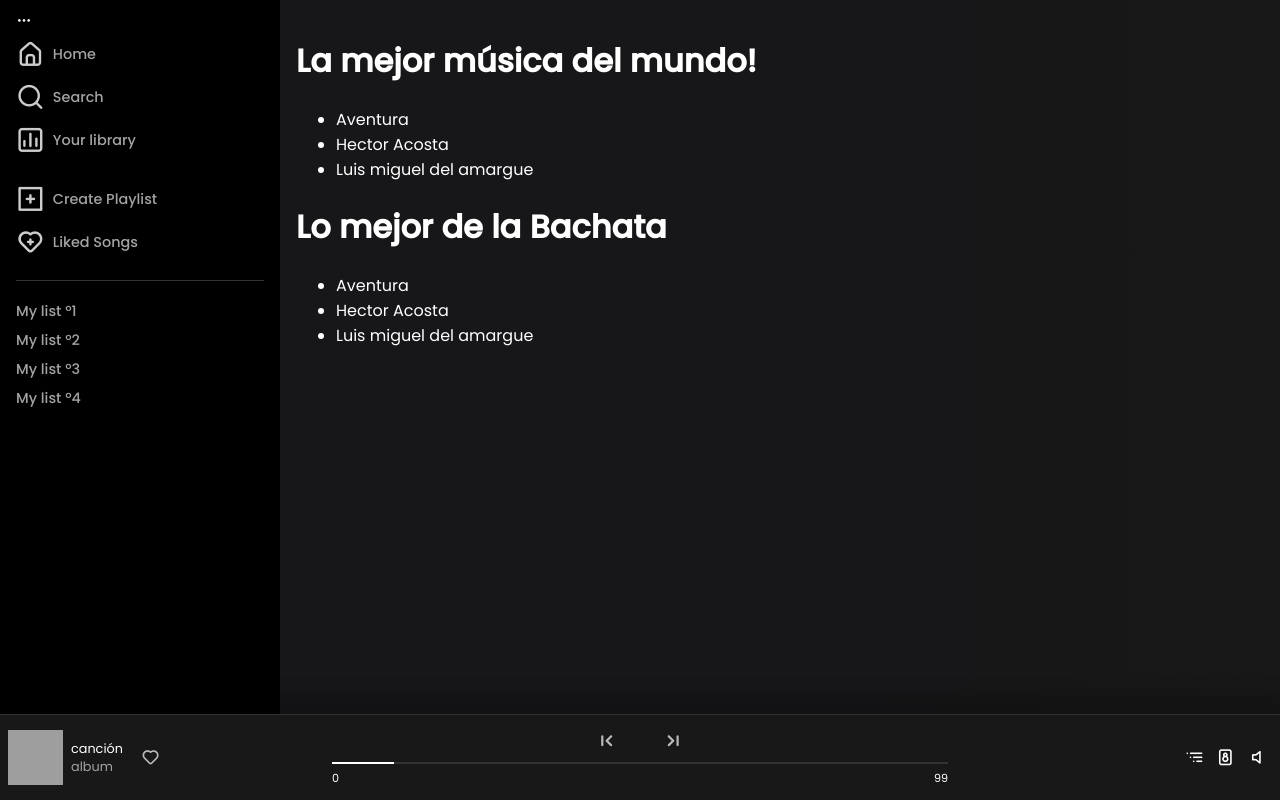
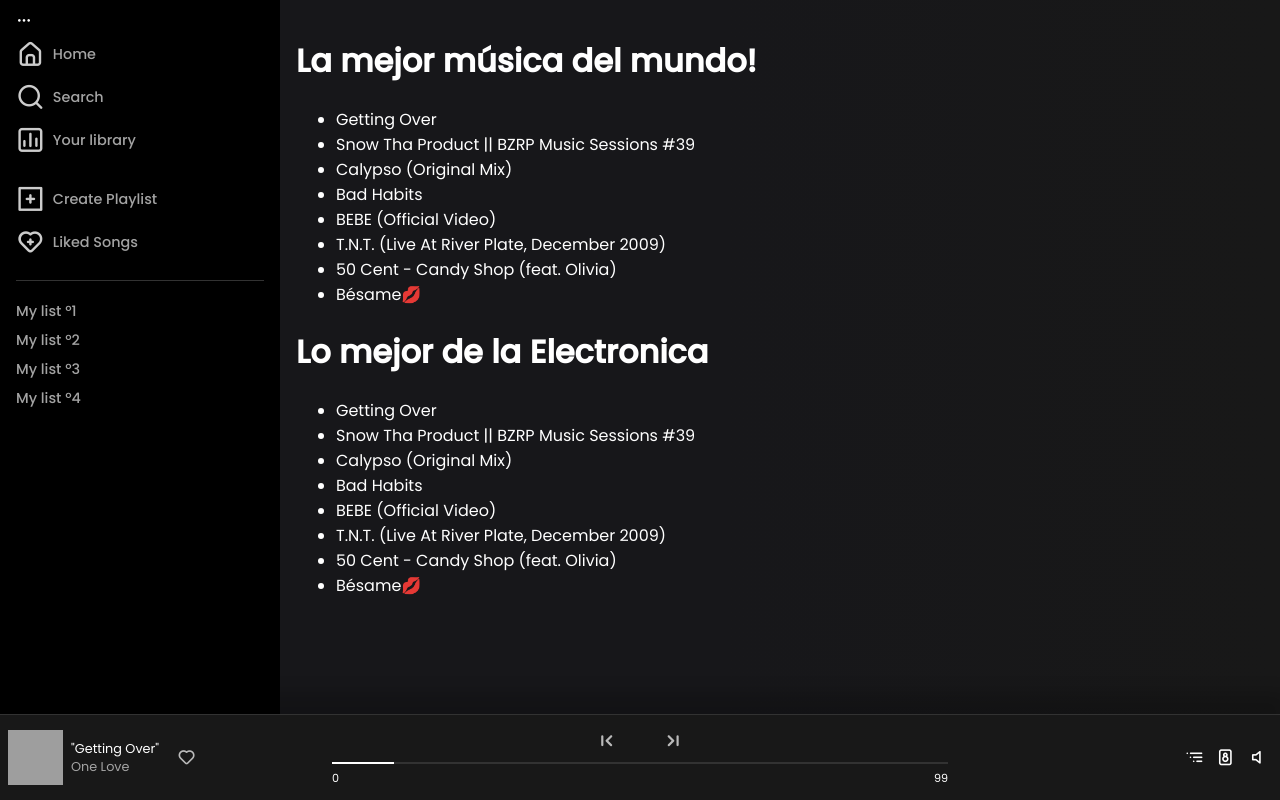
Before and after one commit to mat-ilde/YuMusica, an Angular app in the folder spotify/: page /tracks in a window 1280 px wide. Built offline with nearby package versions, Linux system fonts and the light colour scheme; grey boxes are pictures that could not be loaded.

Commit message:
Added dataset example

```diff
--- /dev/null
+++ b/spotify/src/app/core/models/artist.model.ts
@@ -0,0 +1,5 @@
+export interface ArtistModel {
+    name: string;
+    nickname: string;
+    nationality: string
+}
--- a/spotify/src/app/modules/tracks/pages/trackspage/trackspage.component.html
+++ b/spotify/src/app/modules/tracks/pages/trackspage/trackspage.component.html
@@ -2,7 +2,7 @@
     <!-- top section small -->
     <app-section-generic  [dataTracks]="mockTraksList"[mode]="'small'" [title]="'La mejor música del mundo!'"></app-section-generic>
     <!-- top section big -->
-    <app-section-generic [dataTracks]="mockTraksList" [mode]="'big'" [title]="'Lo mejor de la Bachata'"></app-section-generic>
+    <app-section-generic [dataTracks]="mockTraksList" [mode]="'big'" [title]="'Lo mejor de la Electronica'"></app-section-generic>
 
 
 </div>
--- a/spotify/src/app/modules/tracks/pages/trackspage/trackspage.component.ts
+++ b/spotify/src/app/modules/tracks/pages/trackspage/trackspage.component.ts
@@ -1,4 +1,6 @@
 import { Component, OnInit } from '@angular/core';
+import { TrackModel } from '@core/models/tracks.model';
+import * as dataRaw from '../../../../data/tracks.json';
 
 @Component({
   selector: 'app-trackspage',
@@ -6,20 +8,14 @@ import { Component, OnInit } from '@angular/core';
   styleUrls: ['./trackspage.component.css']
 })
 export class TrackspageComponent implements OnInit {
-  mockTraksList=[
-    {
-      name:'Aventura'
-    },
-    {
-      name:'Hector Acosta'
-    },
-    {
-      name:'Luis miguel del amargue'
-    }
+    mockTraksList: Array <TrackModel>=[
+
   ]
   constructor() { }
 
   ngOnInit(): void {
+    const { data }: any=(dataRaw as any).default
+    this.mockTraksList=data
   }
 
 }
--- a/spotify/src/app/shared/components/mediaplayer/mediaplayer.component.html
+++ b/spotify/src/app/shared/components/mediaplayer/mediaplayer.component.html
@@ -22,8 +22,8 @@
 
         <img [src]="mockOver.cover" alt="" class="cover">
         <div class="track-info">
-            <h3 class="track-title">{{mockOver?.name}}</h3>
-            <h5 class="track-title sub-title">{{mockOver?.album}}</h5>
+            <h3 class="track-title">{{mockOver.name}}</h3>
+            <h5 class="track-title sub-title">{{mockOver.album}}</h5>
         </div>
         <div class="track-like">
             <button class="btn-like">
--- a/spotify/src/app/shared/components/mediaplayer/mediaplayer.component.ts
+++ b/spotify/src/app/shared/components/mediaplayer/mediaplayer.component.ts
@@ -1,4 +1,5 @@
 import { Component, OnInit } from '@angular/core';
+import { TrackModel } from '@core/models/tracks.model';
 
 @Component({
   selector: 'app-mediaplayer',
@@ -6,10 +7,13 @@ import { Component, OnInit } from '@angular/core';
   styleUrls: ['./mediaplayer.component.css']
 })
 export class MediaplayerComponent implements OnInit {
-  mockOver: any={
-    cover:'https://imagen.research.google/main_gallery_images/the-toronto-skyline-with-google-brain-logo.jpg',
-    album:'album',
-    name: 'canción'
+  //tiene que cumplir con el modelo de la interfaz TrackModel
+  mockOver: TrackModel={
+    cover:'https://jenesaispop.com/wp-content/uploads/2009/09/guetta_onelove.jpg',
+    album:'One Love',
+    name: '"Getting Over"',
+    _id:1,
+    url:'http://localhost:3000/track.mp3'
 
   }
 
--- a/spotify/src/app/shared/components/section-generic/section-generic.component.ts
+++ b/spotify/src/app/shared/components/section-generic/section-generic.component.ts
@@ -1,4 +1,5 @@
 import { Component, Input, OnInit } from '@angular/core';
+import { TrackModel } from '@core/models/tracks.model';
 
 @Component({
   selector: 'app-section-generic',
@@ -6,9 +7,11 @@ import { Component, Input, OnInit } from '@angular/core';
   styleUrls: ['./section-generic.component.css']
 })
 export class SectionGenericComponent implements OnInit {
+  // @Input() and @Output() give a child component
+  // a way to communicate with its parent component
   @Input()title:string=''
   @Input()mode:'small' | 'big'= 'big'
-  @Input()dataTracks:Array<any>=[]
+  @Input()dataTracks:Array<TrackModel>=[]
 
 
   constructor() { }
```
Also changed, not shown: spotify/src/app/core/models/tracks.model.ts (added, +10 -0 lines).
